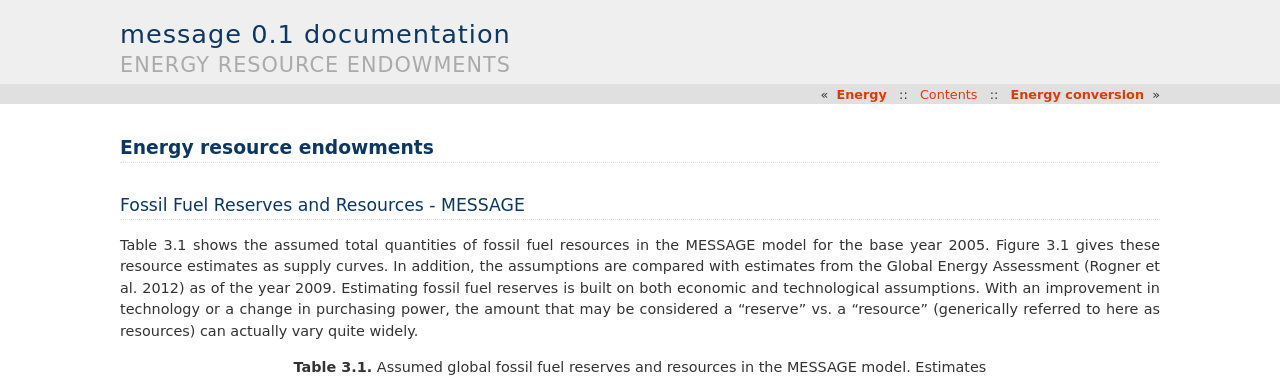
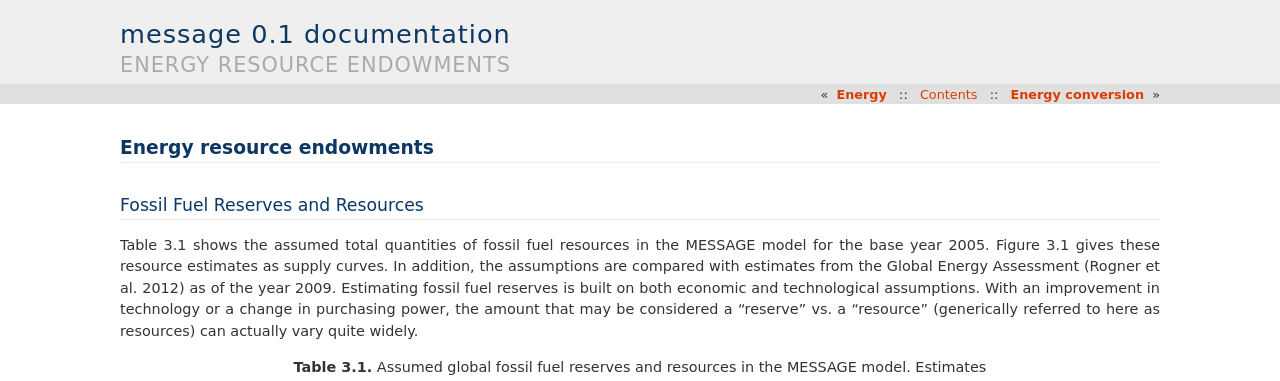
Before and after one commit to iiasa/message_doc, a Sphinx documentation site: the page built from source/message_globiom/energy/resource.rst, in a window 1280 px wide and 900 px high. Shown: the top 381 px of the window. Built offline with Sphinx 7.4.7, drawn with Linux system fonts in a browser that asks for light colours; some of the changed text lies outside the part shown.

Commit message:
Update resource.rst

```diff
--- a/source/message_globiom/energy/resource.rst
+++ b/source/message_globiom/energy/resource.rst
@@ -1,6 +1,6 @@
 Energy resource endowments
 ==========================
-Fossil Fuel Reserves and Resources - MESSAGE
+Fossil Fuel Reserves and Resources
 ---------------------------------------------
 Table 3.1 shows the assumed total quantities of fossil fuel resources in the MESSAGE model for the base year 2005. Figure 3.1 gives these resource estimates as supply curves. In addition, the assumptions are compared with estimates from the Global Energy Assessment (Rogner et al. 2012) as of the year 2009. Estimating fossil fuel reserves is built on both economic and technological assumptions. With an improvement in technology or a change in purchasing power, the amount that may be considered a “reserve” vs. a “resource” (generically referred to here as resources) can actually vary quite widely.
 
@@ -46,7 +46,9 @@
 .. image:: /_static/global_resources_3.1.png
 **Figure 3.1.** Global uranium resources in the MESSAGE interpretation of the 3 GEA pathway groups compared to ranges in the literature (Schneider and Sailor, 2008).
 
-Renewable Resources - MESSAGE
+.. _renewable:
+
+Renewable Resources
 ------------------------------
 Table 3.2 shows the assumed total potentials of renewable energy deployment (by resource type) in the MESSAGE model by 2050. Figure 3.3 overlays these estimates on a map of the 11 MESSAGE regions. In addition, the assumptions are compared with technical potential estimates from the Global Energy Assessment (Rogner et al. 2012).  In this context, it is important to note that typical MESSAGE scenarios do not consider the full technical potential of renewable energy resources, but rather only a subset of those potentials, owing to additional constraints (e.g., sustainability criteria, technology diffusion and systems integration issues, and other economic considerations) that may not be fully captured within the model. These constraints may lead to a significant reduction of the technical potential.
 
```
